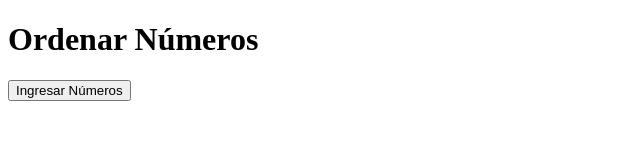
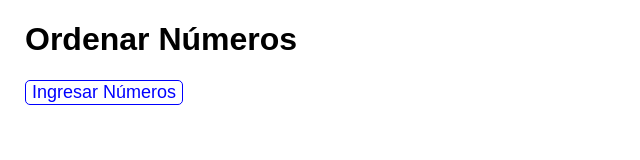
Before and after one commit to MafeSaavedra/logica-programacion-1, a plain HTML site: page index.html in a window 1280 px wide. Shown: the whole page, without its empty margins (0-640 px from the left). Drawn offline with Linux system fonts and the light colour scheme.

Commit message:
CSS agregado

```diff
--- a/index.html
+++ b/index.html
@@ -4,6 +4,8 @@
     <meta charset="UTF-8">
     <meta name="viewport" content="width=device-width, initial-scale=1.0">
     <title>Ordenar Números</title>
+    <link rel="stylesheet" href="style.css">
+
 </head>
 <body>
     <h1>Ordenar Números</h1>
--- /dev/null
+++ b/style.css
@@ -0,0 +1,14 @@
+body {
+    font-family: 'Poppins', sans-serif;
+    margin-left: 25px;
+}
+
+button {
+    font-size: 18px; /* Tamaño de la fuente */
+    border: 1px solid blue;
+    border-radius: 5px; /* Bordes redondeados */
+    background-color: white; /* Color de fondo */
+    color: blue; /* Color del texto */
+    cursor: pointer; /* Cursor en forma de mano */
+
+}
```
